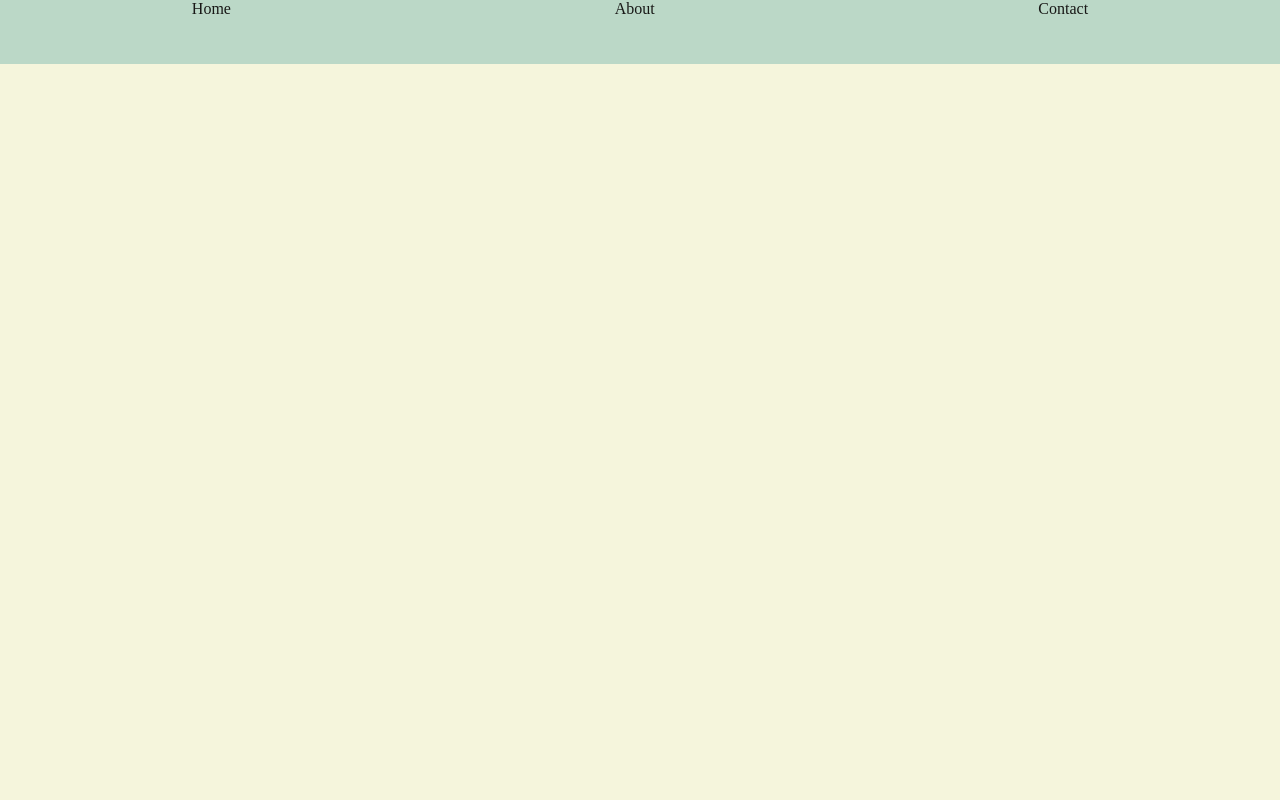
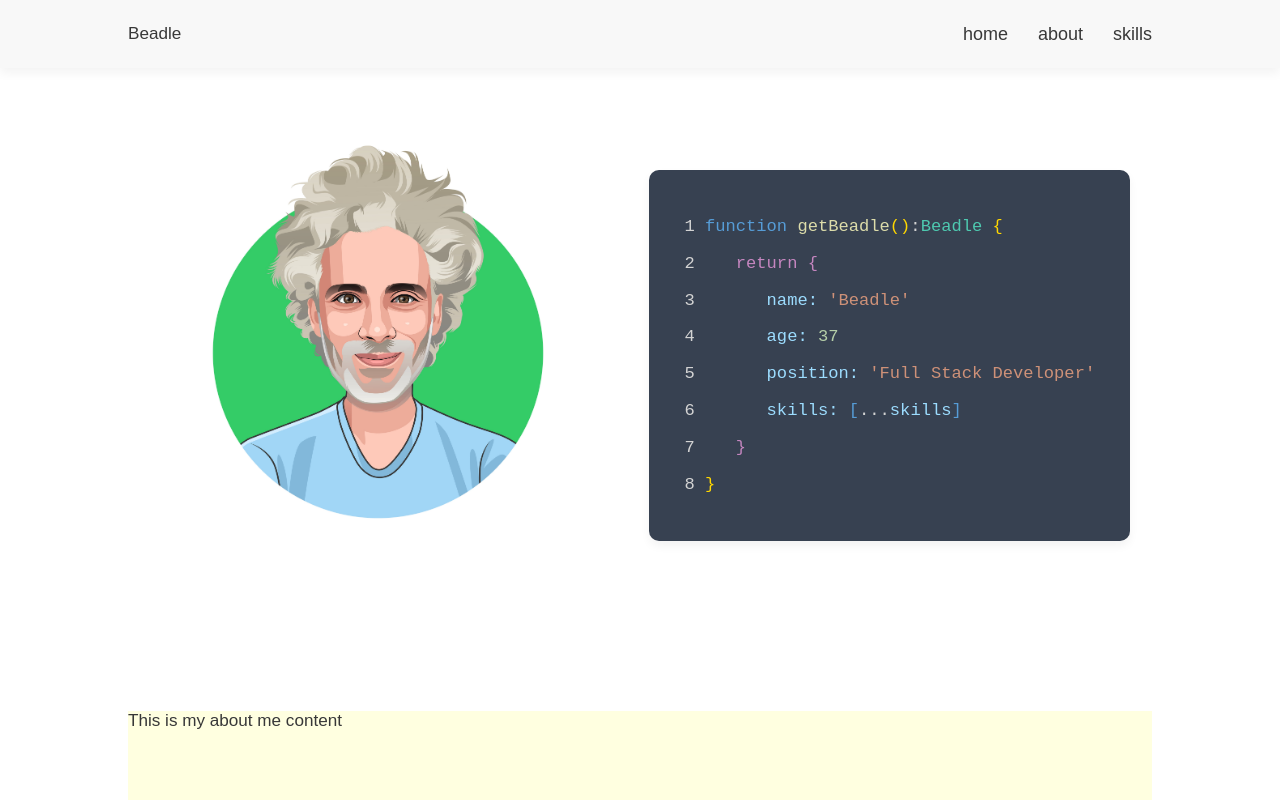
Before and after one commit to Beadle85/portfolio, a Next.js app: page / in a window 1280 px wide. Shown: the top 800 px of the page. Built offline with nearby package versions, Linux system fonts and the light colour scheme.

Commit message:
create sections and add home content

```diff
--- a/components/Layout.tsx
+++ b/components/Layout.tsx
@@ -1,11 +1,29 @@
+import Link from 'next/link';
 import styles from './layout.module.css';
 
 export default function Layout() {
   return (
-    <nav className={styles.container}>
-      <a href='#home'>Home</a>
-      <a href='#about'>About</a>
-      <a href='#contact'>Contact</a>
-    </nav>
+    <header className={styles.header}>
+      <div className={styles.navWrapper}>
+        <div className={styles.navContent}>
+          <Link aria-current='page' href='/' className={styles.logo}>
+            Beadle
+          </Link>
+          <nav>
+            <ul className={styles.navList}>
+              <li className={styles.listItem}>
+                <a href={'#home'}>home</a>
+              </li>
+              <li className={styles.listItem}>
+                <a href={'#about'}>about</a>
+              </li>
+              <li className={styles.listItem}>
+                <a href={'#skills'}>skills</a>
+              </li>
+            </ul>
+          </nav>
+        </div>
+      </div>
+    </header>
   );
 }
--- /dev/null
+++ b/components/codeText.tsx
@@ -0,0 +1,47 @@
+import React from 'react';
+
+type CodeColor = 'purple' | 'yellow' | 'blue' | 'lightBlue' | 'green' | 'gold' | 'orange' | 'lightGreen';
+
+export default function CodeText({ children, codeColor }: { children: React.ReactNode; codeColor: CodeColor }) {
+  function getColor(codeColor: CodeColor) {
+    switch (codeColor) {
+      case 'purple':
+        return '#C586C0';
+      case 'yellow':
+        return '#DCDCAA';
+      case 'green':
+        return '#4EC9B0';
+      case 'lightBlue':
+        return '#9CDCFE';
+      case 'blue':
+        return '#569cd6';
+      case 'gold':
+        return 'gold';
+      case 'orange':
+        return '#ce9178';
+      case 'lightGreen':
+        return '#b5cea8';
+    }
+  }
+  return <span style={{ color: getColor(codeColor) }}>{children}</span>;
+}
+
+// "foreground": "#DCDCAA"
+// "foreground": "#4EC9B0"
+// "foreground": "#4EC9B0"
+// "foreground": "#C586C0"
+// "foreground": "#9cdcfe"
+// "foreground": "#4FC1FF"
+// "foreground": "#9CDCFE"
+// "foreground": "#CE9178"
+// "foreground": "#CE9178"
+// "foreground": "#d16969"
+// "foreground": "#DCDCAA"
+// "foreground": "#d7ba7d"
+// "foreground": "#569cd6"
+// "foreground": "#d7ba7d"
+// "foreground": "#C8C8C8"
+// "newOperator":"#C586C0"
+// 		"stringLiteral":"#ce9178"
+// 		"customLiteral": "#DCDCAA"
+// 		"numberLiteral": "#b5cea8"
--- /dev/null
+++ b/components/home.module.css
@@ -0,0 +1,17 @@
+.container {
+  height: calc(80vh - 100px);
+  width: 80%;
+  margin: 5rem auto 0;
+  display: flex;
+  align-items: center;
+  justify-content: space-around;
+}
+
+.beadleFunction {
+  /* margin-top: 4rem; */
+  padding: 30px 35px;
+  border-radius: 10px;
+  background-color: #374151;
+  box-shadow: rgb(0 0 0 / 5%) 0px 5px 10px;
+  color: lightgray;
+}
--- /dev/null
+++ b/components/home.tsx
@@ -0,0 +1,53 @@
+import Image from 'next/image';
+import styles from './home.module.css';
+import profilePic from '../public/images/profile.jpg';
+import CodeText from './codeText';
+
+export default function Home() {
+  return (
+    <section id='home' className={styles.container}>
+      <div>
+        <Image src={profilePic} alt='picture of Beadle' width={456} height={456} />
+      </div>
+      <div className={styles.beadleFunction}>
+        <pre>
+          1 <CodeText codeColor='blue'>function</CodeText> <CodeText codeColor='yellow'>getBeadle</CodeText>
+          <CodeText codeColor='gold'>()</CodeText>:<CodeText codeColor='green'>Beadle</CodeText>{' '}
+          <CodeText codeColor='gold'>{'{'}</CodeText>
+        </pre>
+        <pre>
+          2 {'   '}
+          <CodeText codeColor='purple'>return {'{'}</CodeText>
+        </pre>
+        <pre>
+          3 {'      '}
+          <CodeText codeColor='lightBlue'>name:</CodeText> <CodeText codeColor='orange'>'Beadle'</CodeText>
+        </pre>
+        <pre>
+          4 {'      '}
+          <CodeText codeColor='lightBlue'>age:</CodeText> <CodeText codeColor='lightGreen'>37</CodeText>
+        </pre>
+        <pre>
+          5 {'      '}
+          <CodeText codeColor='lightBlue'>position:</CodeText>{' '}
+          <CodeText codeColor='orange'>'Full Stack Developer'</CodeText>
+        </pre>
+        <pre>
+          6 {'      '}
+          <CodeText codeColor='lightBlue'>skills:</CodeText> <CodeText codeColor='blue'>{'['}</CodeText>
+          <a href='#skills'>
+            ...<CodeText codeColor='lightBlue'>skills</CodeText>
+          </a>
+          <CodeText codeColor='blue'>{']'}</CodeText>
+        </pre>
+        <pre>
+          7 {'   '}
+          <CodeText codeColor='purple'>{'}'}</CodeText>
+        </pre>
+        <pre>
+          8 <CodeText codeColor='gold'>{'}'}</CodeText>
+        </pre>
+      </div>
+    </section>
+  );
+}
--- a/components/layout.module.css
+++ b/components/layout.module.css
@@ -1,11 +1,47 @@
-.container {
-  background-color: var(--light-green);
-  height: var(--nav-height);
+.header {
+  box-sizing: border-box;
+  display: block;
+}
+
+.navWrapper {
+  position: fixed;
+  top: 0px;
+  display: flex;
+  align-items: center;
+  height: 4rem;
   width: 100%;
-  opacity: 0.9;
+  background-color: rgb(248, 248, 248);
+  box-shadow: rgb(0 0 0 / 5%) 0px 5px 10px;
+  z-index: 1000;
+}
+
+.navContent {
   display: flex;
-  justify-content: space-around;
-  position: fixed;
-  top: 0;
-  left: 0;
+  justify-content: space-between;
+  align-items: center;
+  margin: auto;
+  width: 80%;
 }
+
+.navList {
+  margin: 0px;
+  list-style: none;
+  display: flex;
+  align-items: center;
+  transition: all 0.2s ease 0s;
+  list-style: none;
+  /* padding: 0px; */
+  font-size: 18px;
+  /* line-height: 150%; */
+}
+
+.listItem {
+  margin-left: 30px;
+  display: inline-block;
+  text-align: center;
+}
+
+.logo {
+  margin-right: auto;
+  cursor: pointer;
+}
--- /dev/null
+++ b/components/svgHero.module.css
@@ -0,0 +1,7 @@
+.container {
+  width: 40%;
+  position: absolute;
+  top: 50px;
+  right: 0px;
+  z-index: -1;
+}
--- a/pages/index.tsx
+++ b/pages/index.tsx
@@ -1,6 +1,7 @@
 import Head from 'next/head';
+import Home from '../components/home';
 
-export default function Home() {
+export default function App() {
   return (
     <>
       <Head>
@@ -9,6 +10,15 @@ export default function Home() {
         <meta name='viewport' content='width=device-width, initial-scale=1' />
         <link rel='icon' href='/favicon.ico' />
       </Head>
+      <main>
+        <Home />
+        <section id='about' style={{ height: '50rem', width: '80%', background: 'lightYellow', margin: '5rem auto 0' }}>
+          This is my about me content
+        </section>
+        <section id='skills' style={{ height: '50rem', width: '80%', background: 'gold', margin: '5rem auto 0' }}>
+          This is my github content
+        </section>
+      </main>
     </>
   );
 }
--- a/styles/globals.css
+++ b/styles/globals.css
@@ -8,16 +8,27 @@
     'Ubuntu Monospace', 'Source Code Pro', 'Fira Mono', 'Droid Sans Mono', 'Courier New', monospace;
 }
 
+html {
+  line-height: 1.15;
+  display: block;
+  scroll-behavior: smooth;
+}
+
 html,
 body {
-  max-width: 100vw;
-  overflow-x: hidden;
-  margin: 0;
+  height: 100%;
+  font-size: calc(12px + 0.4vw);
+  font-family: Montserrat, sans-serif;
+  /* -webkit-font-smoothing: antialiased; */
 }
 
 body {
-  color: rgb(0, 0, 0);
-  background-color: var(--background-color);
+  margin: 0;
+  overflow-x: hidden;
+  /* background-color: rgb(248, 248, 248); */
+  color: rgb(56, 56, 56);
+  /* color: rgb(0, 0, 0); */
+  /* background-color: var(--background-color); */
 }
 
 a {
```
Also changed, not shown: components/svgHero.tsx (added, +9 -0 lines), public/images/beetle.png (added), public/images/profile.jpg (added).
